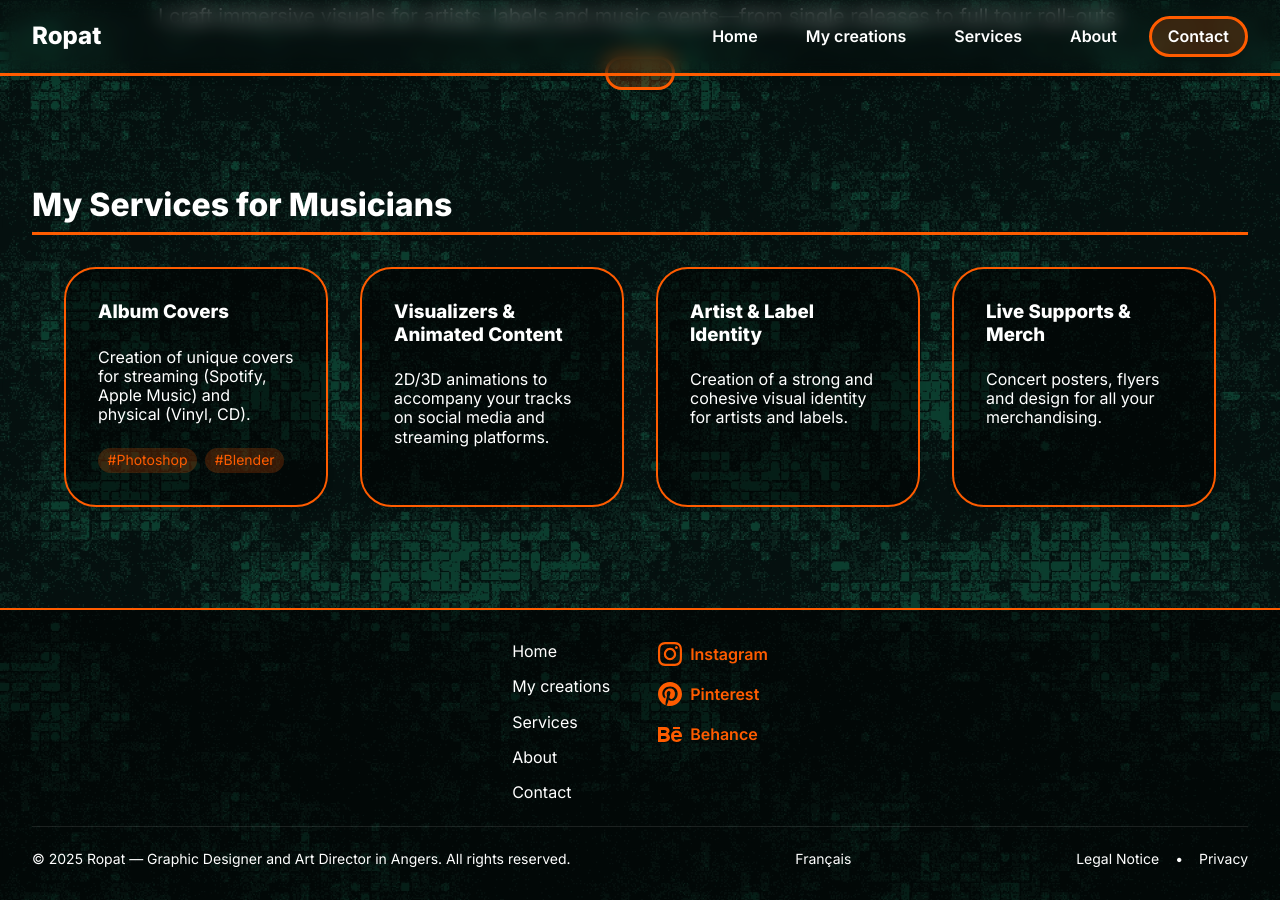
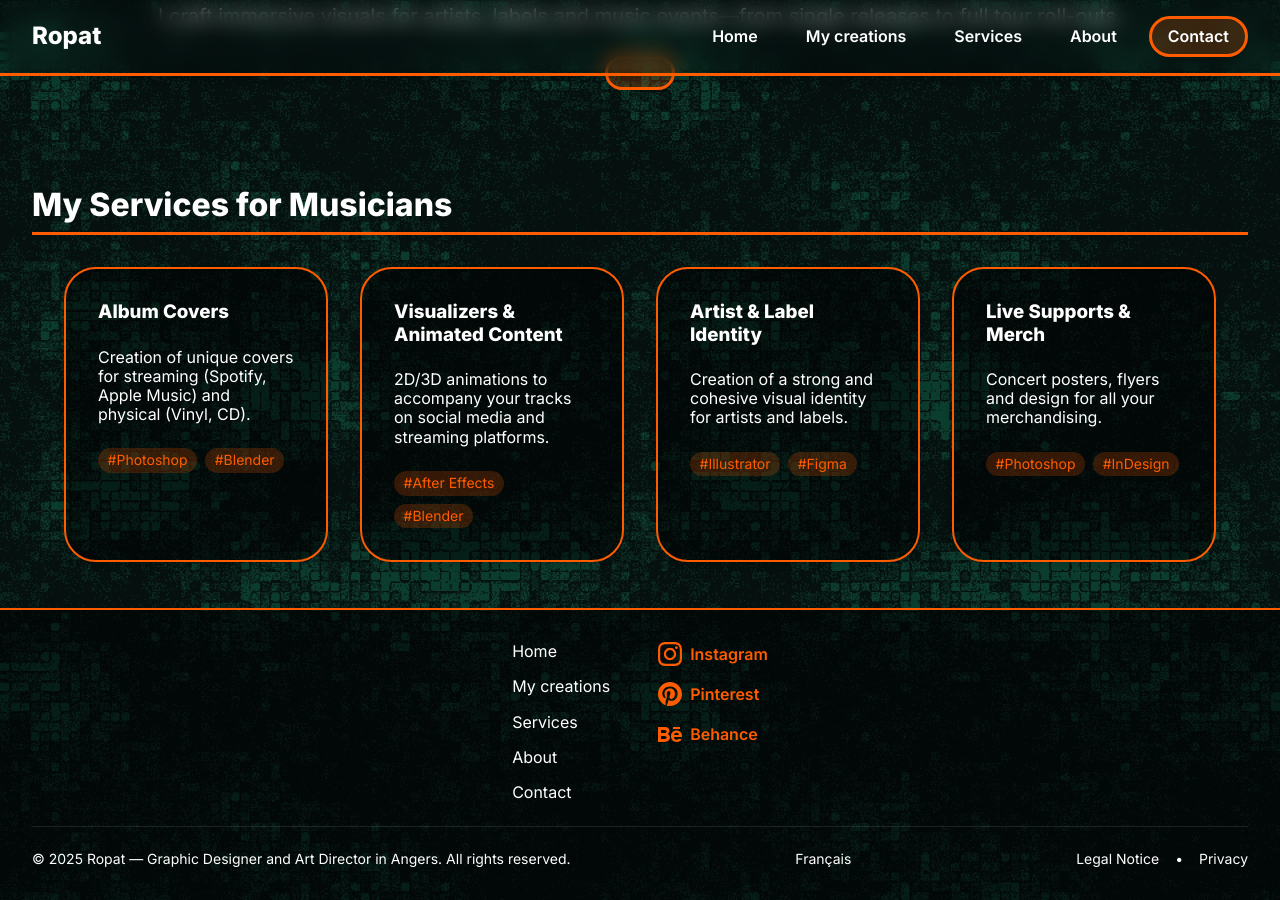
Before and after one commit to 7Nautilus/ropat-portfolio, a Jekyll site: the page built from en/services/music-design.html, in a window 1280 px wide and 900 px high, scrolled down 368 px. Built offline with Jekyll 4.4.1, drawn with Linux system fonts in a browser that asks for light colours.

Commit message:
test services card

```diff
--- a/_data/services.yml
+++ b/_data/services.yml
@@ -93,18 +93,27 @@
       description:
         fr: "Animations 2D/3D pour accompagner vos morceaux sur les réseaux sociaux et plateformes de streaming."
         en: "2D/3D animations to accompany your tracks on social media and streaming platforms."
+      tools:
+        - nom: "#After Effects"
+        - nom: "#Blender"
     - nom:
         fr: "Identité d'Artiste & Label"
         en: "Artist & Label Identity"
       description:
         fr: "Création d'une identité visuelle forte et cohérente pour les artistes et les labels."
         en: "Creation of a strong and cohesive visual identity for artists and labels."
+      tools:
+        - nom: "#Illustrator"
+        - nom: "#Figma"
     - nom:
         fr: "Supports \"Live\" & Merch"
         en: "Live Supports & Merch"
       description:
         fr: "Affiches de concert, flyers et design pour tout votre merchandising."
         en: "Concert posters, flyers and design for all your merchandising."
+      tools:
+        - nom: "#Photoshop"
+        - nom: "#InDesign"
 
 - id: branding-visual-strategy
   slug:
```
